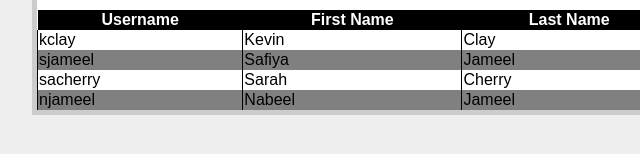
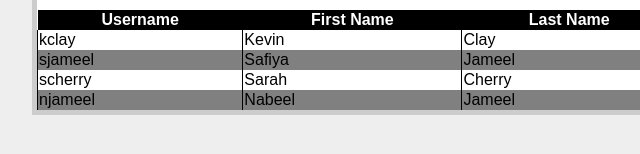
Before and after one commit to vagamens/cs290, a plain HTML site: page Assignment 1/index.html in a window 1280 px wide. Shown: the part 248-402 px from the top of the page, 283-923 px from the left. Drawn offline with Linux system fonts and the light colour scheme.

Commit message:
Assignment 1
fixed typo

Changes to be committed:
	modified:   Assignment 1/index.html

```diff
--- a/Assignment 1/index.html
+++ b/Assignment 1/index.html
@@ -33,7 +33,7 @@
 				<td id="r">Jameel</td>
 			</tr>
 			<tr>
-				<td id="s">sacherry</td>
+				<td id="s">scherry</td>
 				<td id="d">Sarah</td>
 				<td id="r">Cherry</td>
 			</tr>
```
